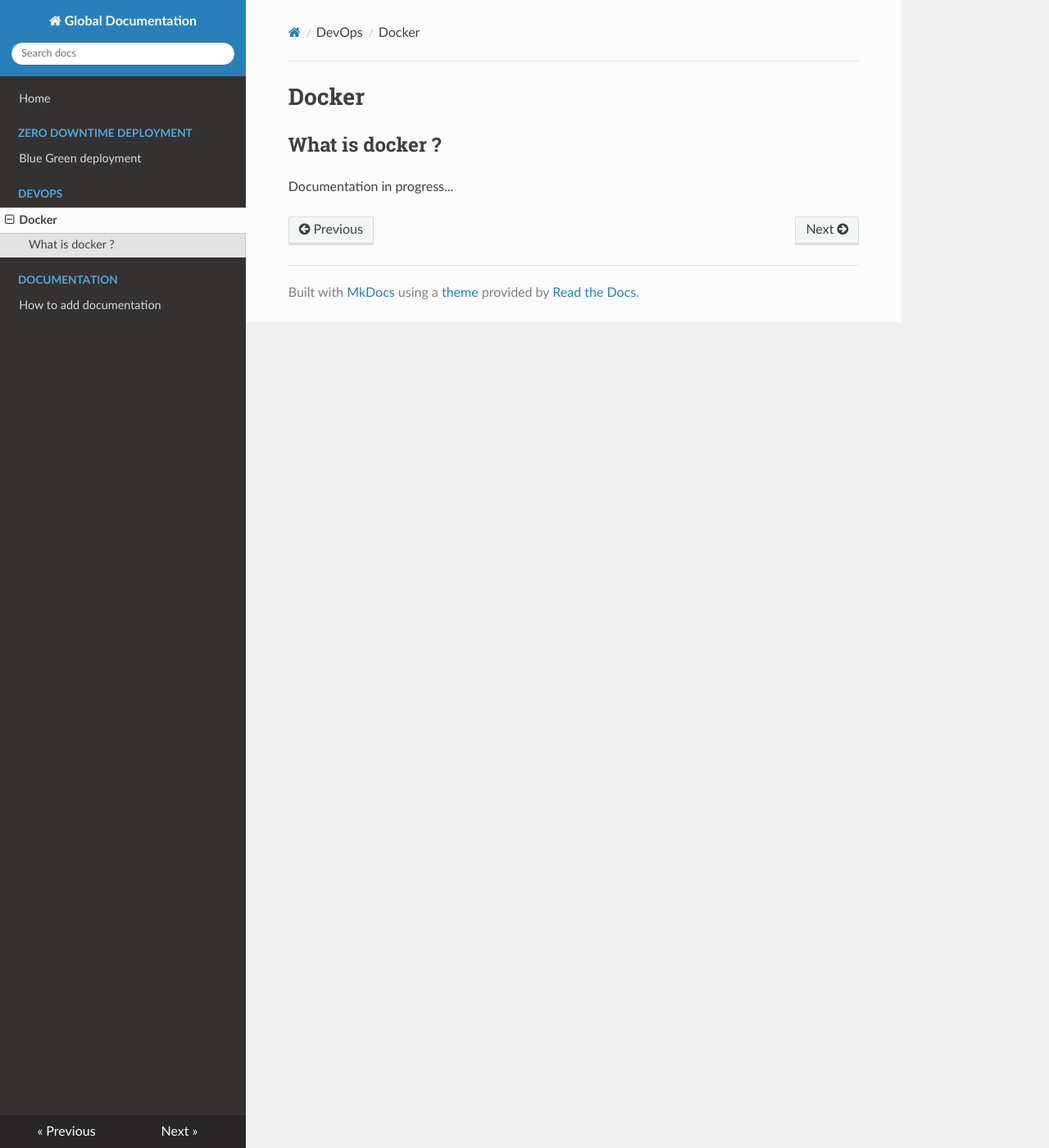
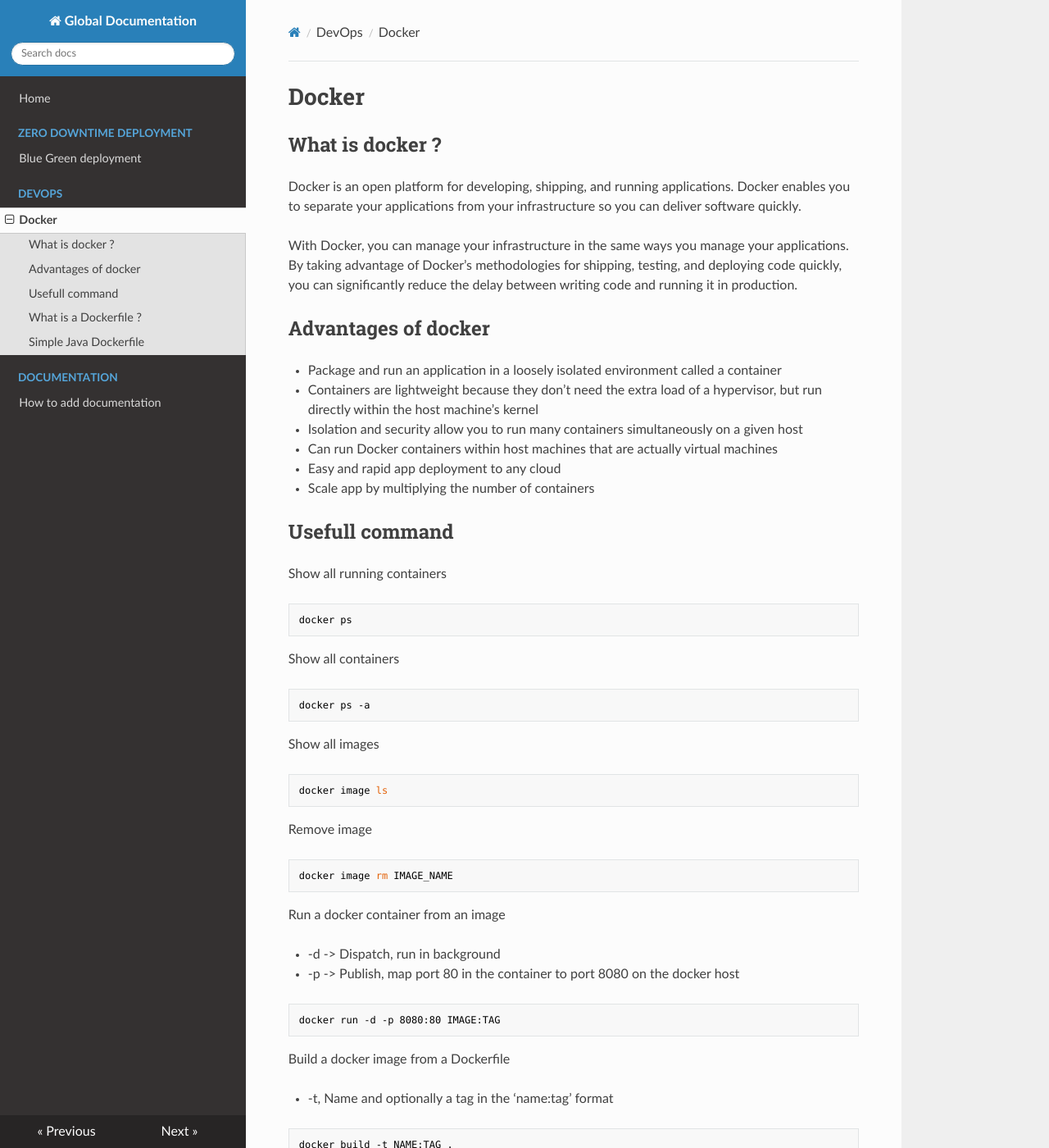
Before and after one commit to avella2409/Global-Documentation, an MkDocs documentation site: the page built from docs/docker.md, in a window 1280 px wide and 1400 px high. Shown: the whole window at 82% size. Built offline with MkDocs 1.6.1, drawn with Linux system fonts in a browser that asks for light colours; nearby versions of some CDN libraries; some of the changed text lies outside the part shown.

Commit message:
Progress on docker doc

````diff
--- a/docs/docker.md
+++ b/docs/docker.md
@@ -2,4 +2,71 @@
 
 ## What is docker ?
 
-Documentation in progress...
+Docker is an open platform for developing, shipping, and running applications. Docker enables you to separate your applications from your infrastructure so you can deliver software quickly.
+
+With Docker, you can manage your infrastructure in the same ways you manage your applications. By taking advantage of Docker’s methodologies for shipping, testing, and deploying code quickly, you can significantly reduce the delay between writing code and running it in production.
+
+## Advantages of docker
+
+- Package and run an application in a loosely isolated environment called a container
+- Containers are lightweight because they don’t need the extra load of a hypervisor, but run directly within the host machine’s kernel
+- Isolation and security allow you to run many containers simultaneously on a given host
+- Can run Docker containers within host machines that are actually virtual machines
+- Easy and rapid app deployment to any cloud
+- Scale app by multiplying the number of containers
+
+## Usefull command
+
+Show all running containers
+
+```bash
+docker ps
+```
+
+Show all containers
+
+```bash
+docker ps -a
+```
+
+Show all images
+
+```bash
+docker image ls
+```
+
+Remove image
+
+```bash
+docker image rm IMAGE_NAME
+```
+
+Run a docker container from an image
+
+- -d -> Dispatch, run in background
+- -p -> Publish, map port 80 in the container to port 8080 on the docker host
+
+```bash
+docker run -d -p 8080:80 IMAGE:TAG
+```
+
+Build a docker image from a Dockerfile
+
+- -t, Name and optionally a tag in the ‘name:tag’ format
+
+```bash
+docker build -t NAME:TAG .
+```
+
+## What is a Dockerfile ?
+
+Docker can build images automatically by reading the instructions from a Dockerfile. A Dockerfile is a text document that contains all the commands a user could call on the command line to assemble an image. Using `docker build` users can create an automated build that executes several command-line instructions in succession.
+
+## Simple Java Dockerfile
+
+```docker
+FROM openjdk:15
+ARG JAR_FILE=target/*.jar
+COPY ${JAR_FILE} app.jar
+ENTRYPOINT ["java","-jar","/app.jar"]
+```
````
